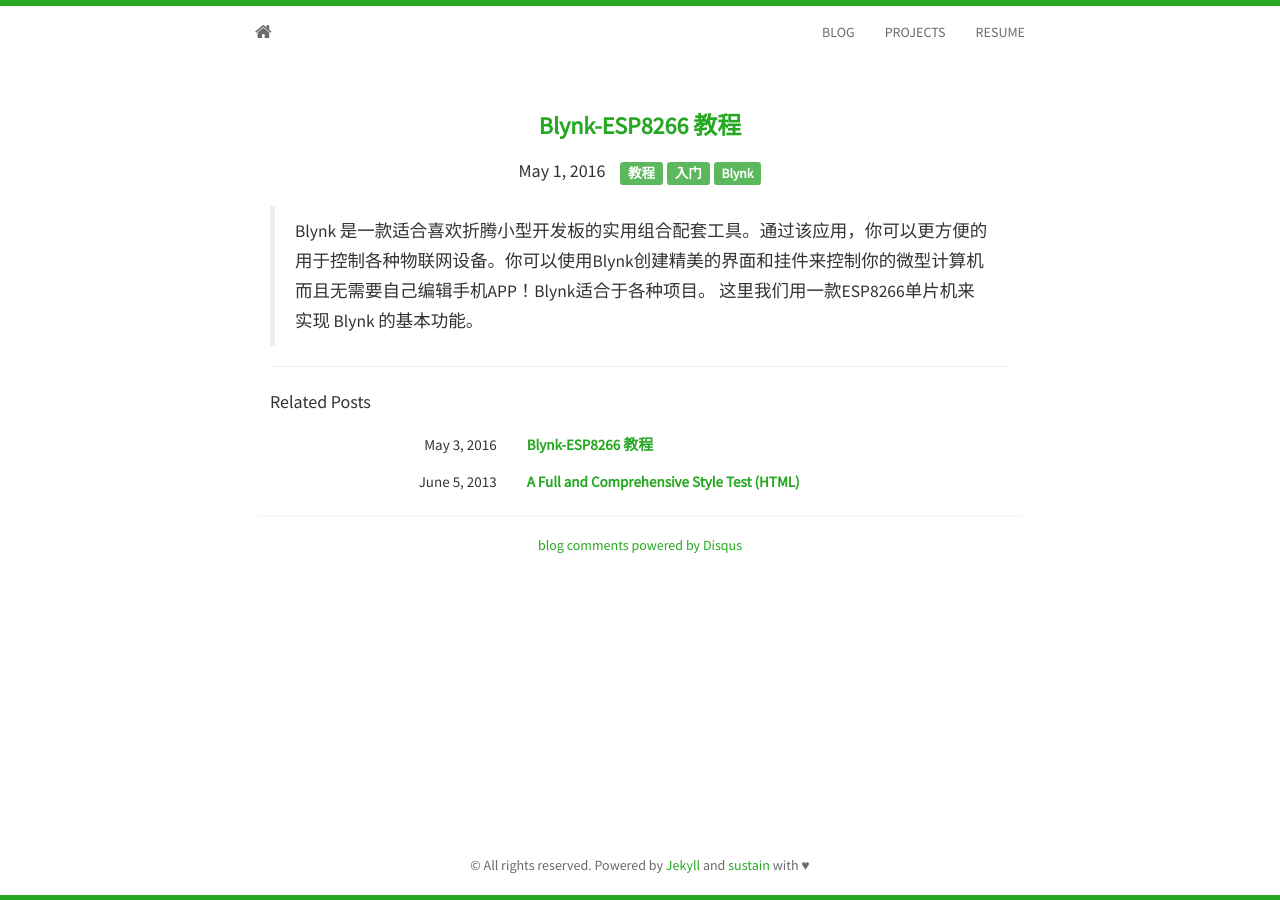
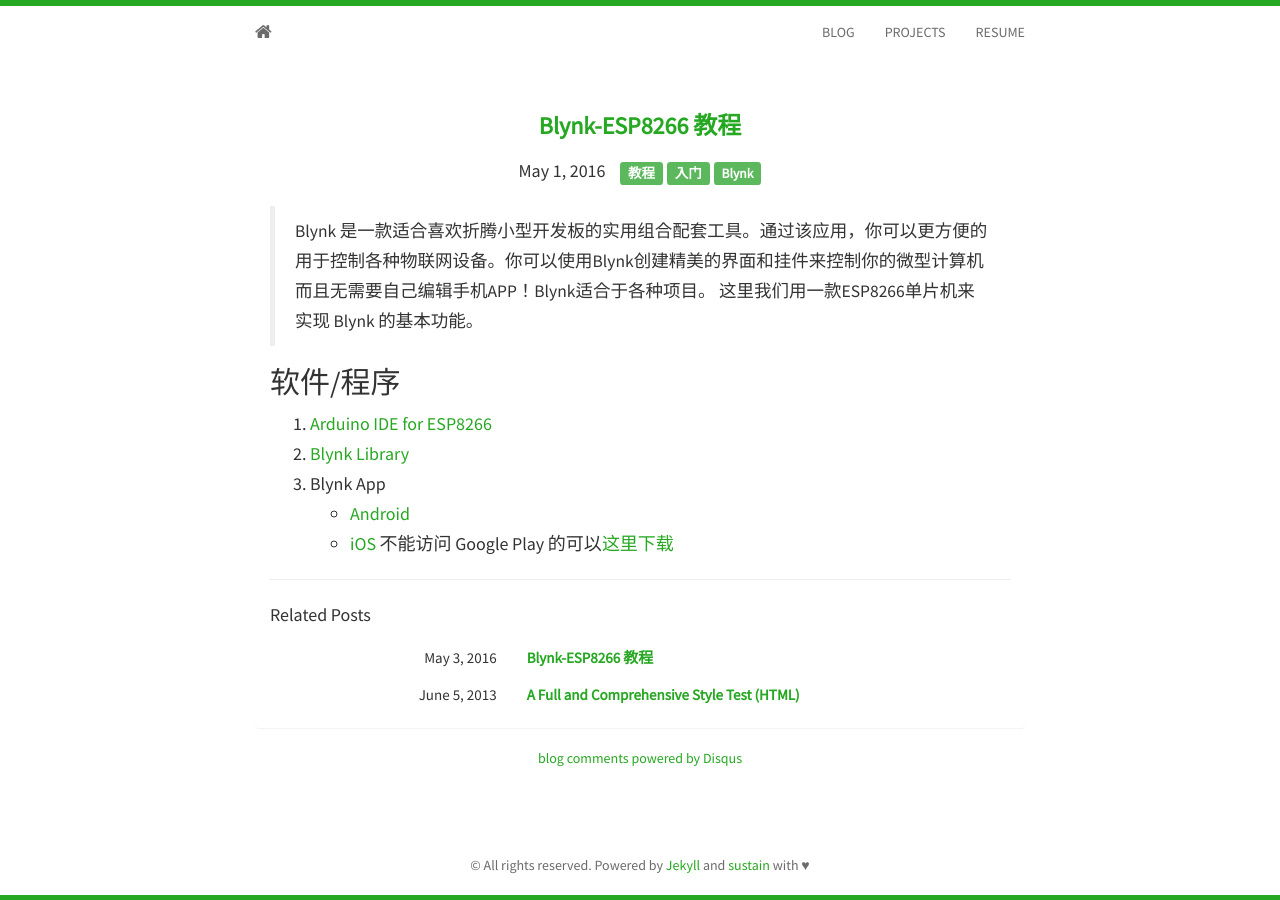
Before and after one commit to shwongsoohar/rahul-thakoor.github.io, a Jekyll site: the page built from _posts/2016-05-01-Blynk-ESP8266 教程.md, in a window 1280 px wide. Built offline with Jekyll 4.4.1, drawn with Linux system fonts in a browser that asks for light colours; nearby versions of some CDN libraries; comment, search, counter and statistics services are not loaded.

Commit message:
Updated 2016-05-01-Blynk-ESP8266 教程.md

```diff
--- a/_posts/2016-05-01-Blynk-ESP8266 教程.md
+++ b/_posts/2016-05-01-Blynk-ESP8266 教程.md
@@ -5,7 +5,15 @@
   - 教程
   - 入门
   - Blynk
-
+published: true
 ---
 
 >Blynk 是一款适合喜欢折腾小型开发板的实用组合配套工具。通过该应用，你可以更方便的用于控制各种物联网设备。你可以使用Blynk创建精美的界面和挂件来控制你的微型计算机而且无需要自己编辑手机APP！Blynk适合于各种项目。 这里我们用一款ESP8266单片机来实现 Blynk 的基本功能。
+
+## 软件/程序
+1. [Arduino IDE for ESP8266](https://github.com/esp8266/Arduino)
+2. [Blynk Library](https://github.com/blynkkk/blynk-library)
+3. Blynk App
+ - [Android](https://play.google.com/store/apps/details?id=cc.blynk)
+ - [iOS](https://itunes.apple.com/us/app/blynk-control-arduino-raspberry/id808760481?mt=8)
+ 不能访问 Google Play 的可以[这里下载]("1.11.2 稳定版， 于 2016-5-03 更新" http://www.bing.com)
```
